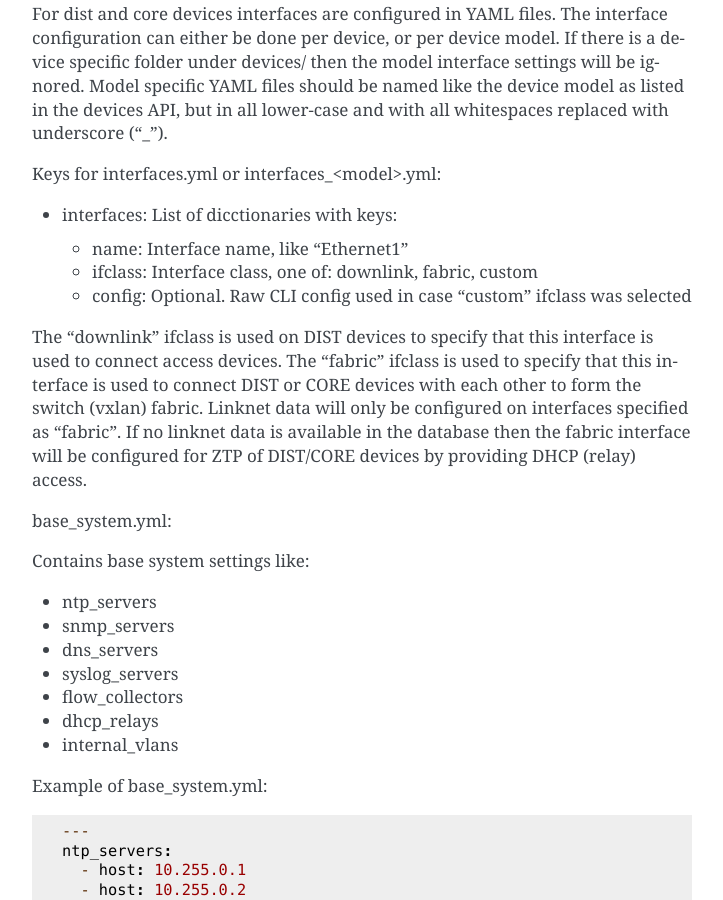
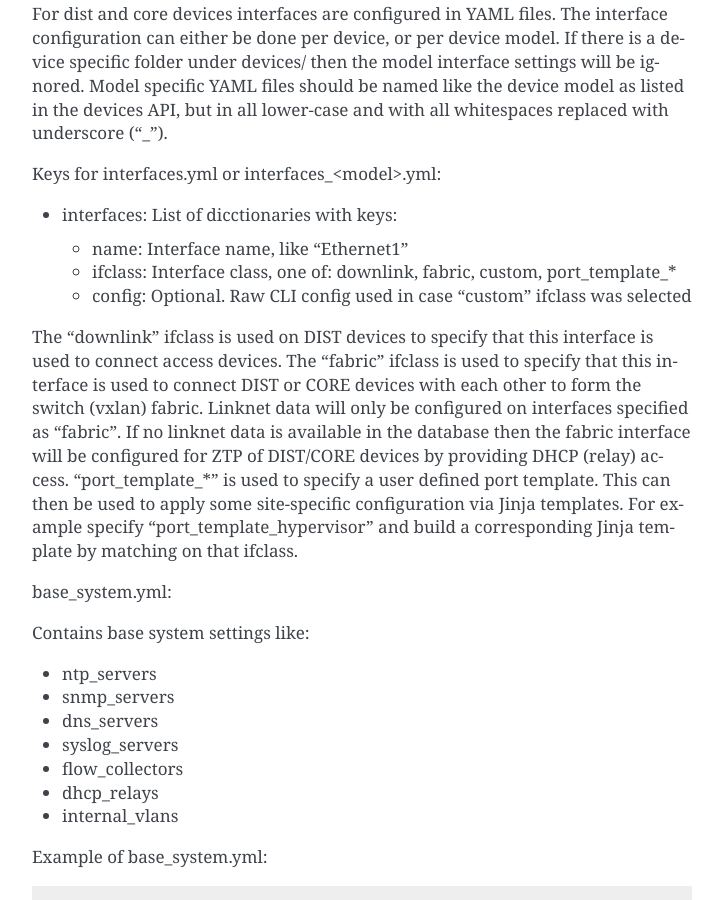
Before and after one commit to SUNET/cnaas-nms, a Sphinx documentation site: the page built from docs/reporef/index.rst, in a window 1280 px wide and 900 px high, scrolled down 5850 px. Shown: the whole window, without its empty margins (388-1111 px from the left). Built offline with Sphinx 7.4.7, drawn with Linux system fonts in a browser that asks for light colours.

Commit message:
Docs for port_template

```diff
--- a/docs/reporef/index.rst
+++ b/docs/reporef/index.rst
@@ -285,7 +285,7 @@ Keys for interfaces.yml or interfaces_<model>.yml:
 * interfaces: List of dicctionaries with keys:
 
   * name: Interface name, like "Ethernet1"
-  * ifclass: Interface class, one of: downlink, fabric, custom
+  * ifclass: Interface class, one of: downlink, fabric, custom, port_template_*
   * config: Optional. Raw CLI config used in case "custom" ifclass was selected
 
 The "downlink" ifclass is used on DIST devices to specify that this interface
@@ -295,6 +295,10 @@ the switch (vxlan) fabric. Linknet data will only be configured on interfaces
 specified as "fabric". If no linknet data is available in the database then
 the fabric interface will be configured for ZTP of DIST/CORE devices by
 providing DHCP (relay) access.
+"port_template_*" is used to specify a user defined port template. This can then
+be used to apply some site-specific configuration via Jinja templates. For
+example specify "port_template_hypervisor" and build a corresponding Jinja
+template by matching on that ifclass.
 
 base_system.yml:
 
```
